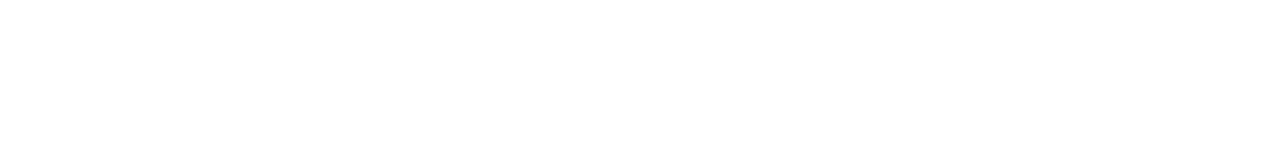
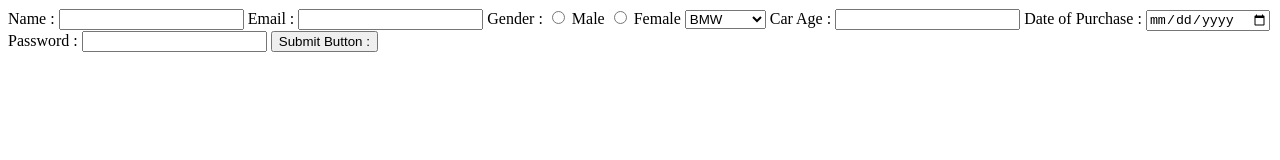
Before and after one commit to acciojob/car-insurance-form-Jitendra123abc, a website: page main.html in a window 1280 px wide. Drawn offline with Linux system fonts and the light colour scheme.

Commit message:
created a submission

```diff
--- a/main.html
+++ b/main.html
@@ -10,6 +10,40 @@
 	<!-- the entire body must be written by student -->
     <script type="text/javascript" src="./script.js">
 </script>
+	 <form action="#" method="post">
+
+    <label for="name">Name :</label>
+    <input type="text" name="name" id="name" required>
+
+    <label for="email">Email :</label>
+    <input type="email" name="email" id="email" required>
+
+    <label >Gender :</label>
+
+    <input type="radio" name="gender" id="gender" required>
+    <label for="gender">Male</label>
+    <input type="radio" name="gender" id="gender" required>
+    <label for="gender">Female</label>
+
+    <select name="cars" id="cars">
+        <option value="#">BMW</option>
+        <option value="#">Audi</option>
+        <option value="#">Mercedez</option>
+
+    </select>
+
+    <label for="carage">Car Age :</label>
+    <input type="number" name="carage" id="carage" required>
+
+    <label for="dob">Date of Purchase :</label>
+    <input type="date" name="dob" id="dob" required>
+
+    <label for="password">Password :</label>
+    <input type="password" name="password" id="password" required>
+
+    <button type="submit">Submit Button :</button>
+
+   </form>
 
 </body>
 
```
